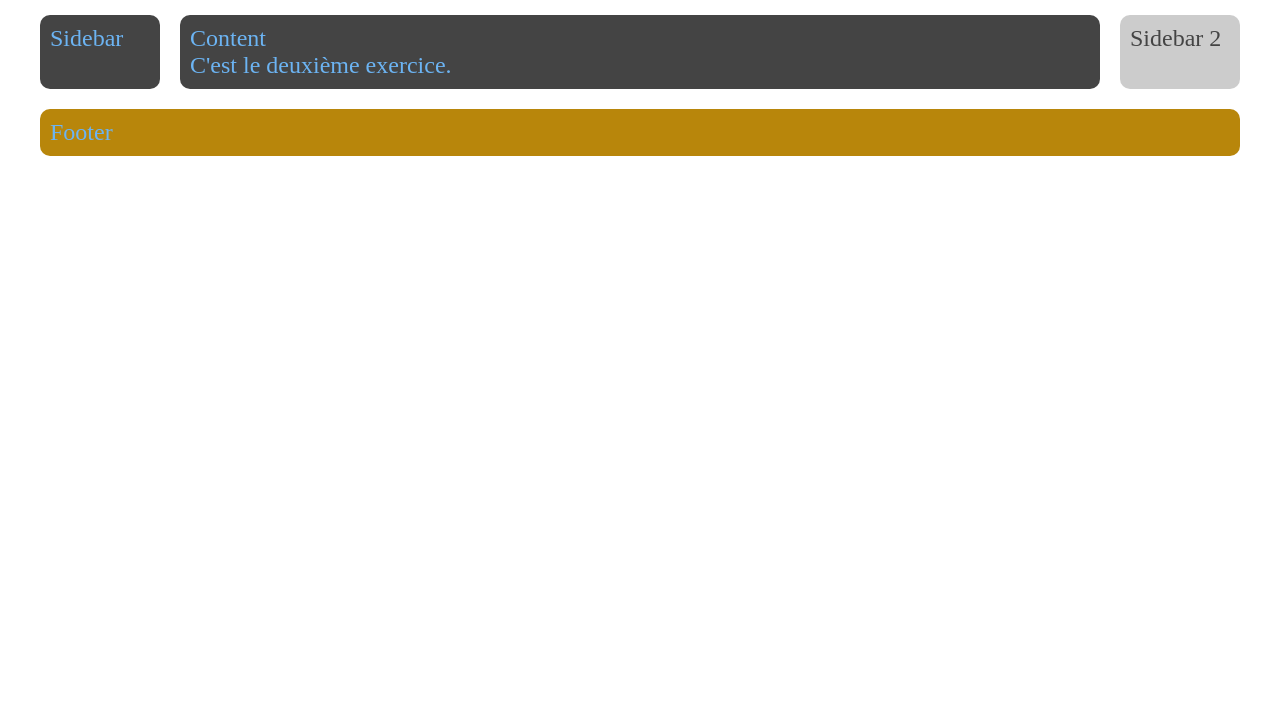
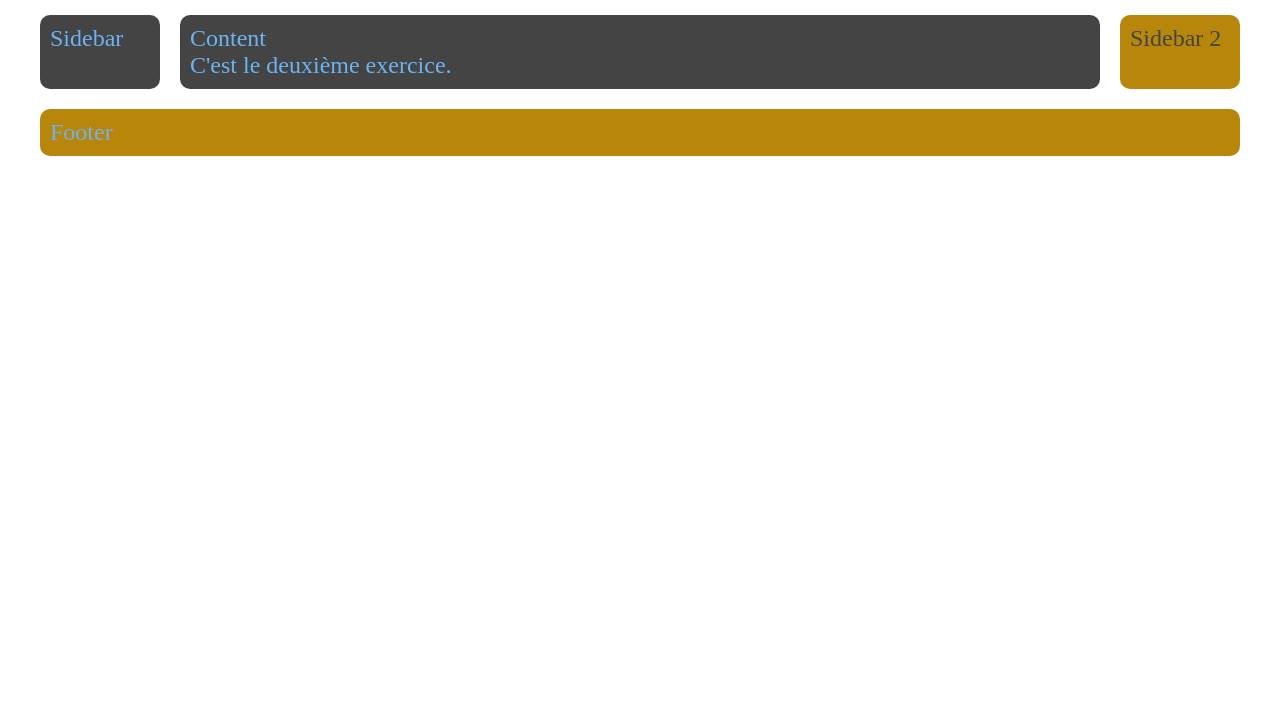
Before and after one commit to Jfbranchaud/Exercice-2, a plain HTML site: page index.htm in a window 1280 px wide. Shown: the part 92-800 px from the top of the page. Drawn offline with Linux system fonts and the light colour scheme.

Commit message:
couleur sidebar2

```diff
--- a/CSS/style.css
+++ b/CSS/style.css
@@ -83,6 +83,6 @@ body {
   }
 
   .sidebar2 {
-    background-color: #ccc;
+    background-color: darkgoldenrod;
     color: #444;
   }
```
